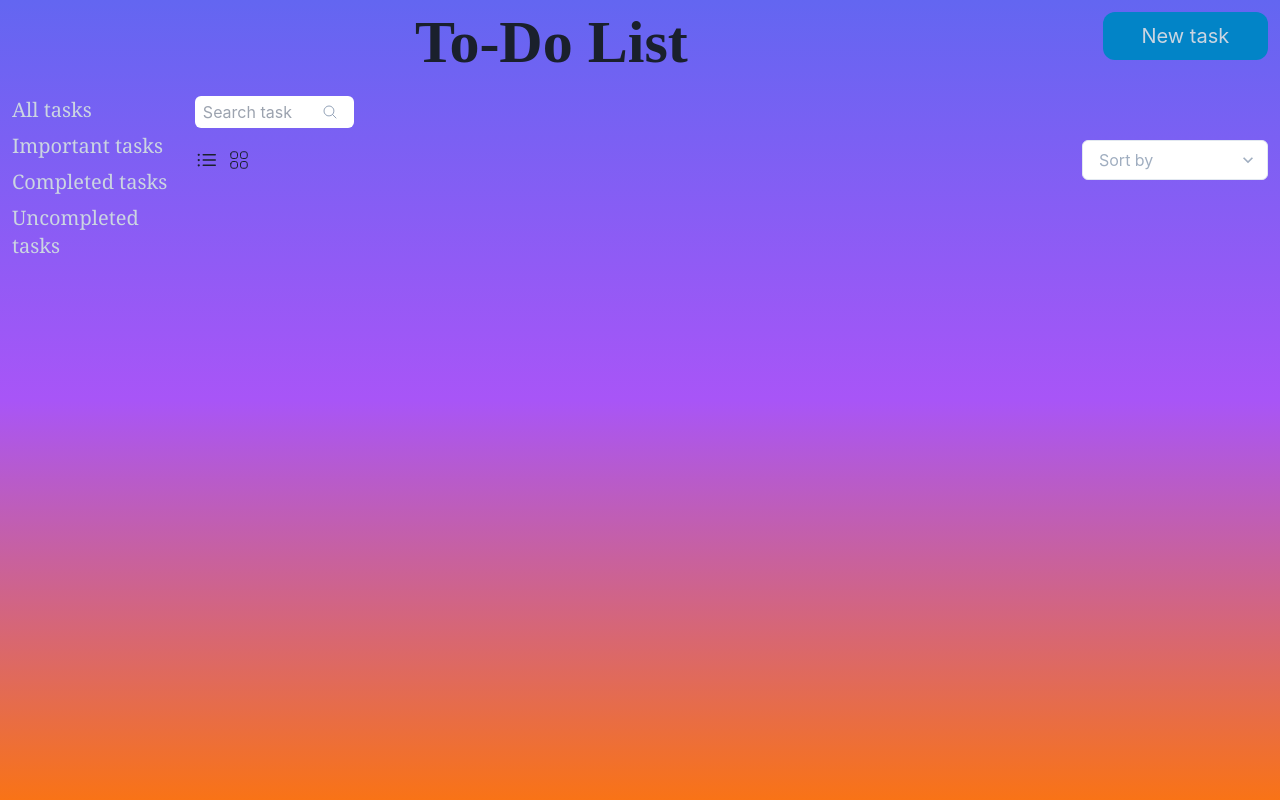
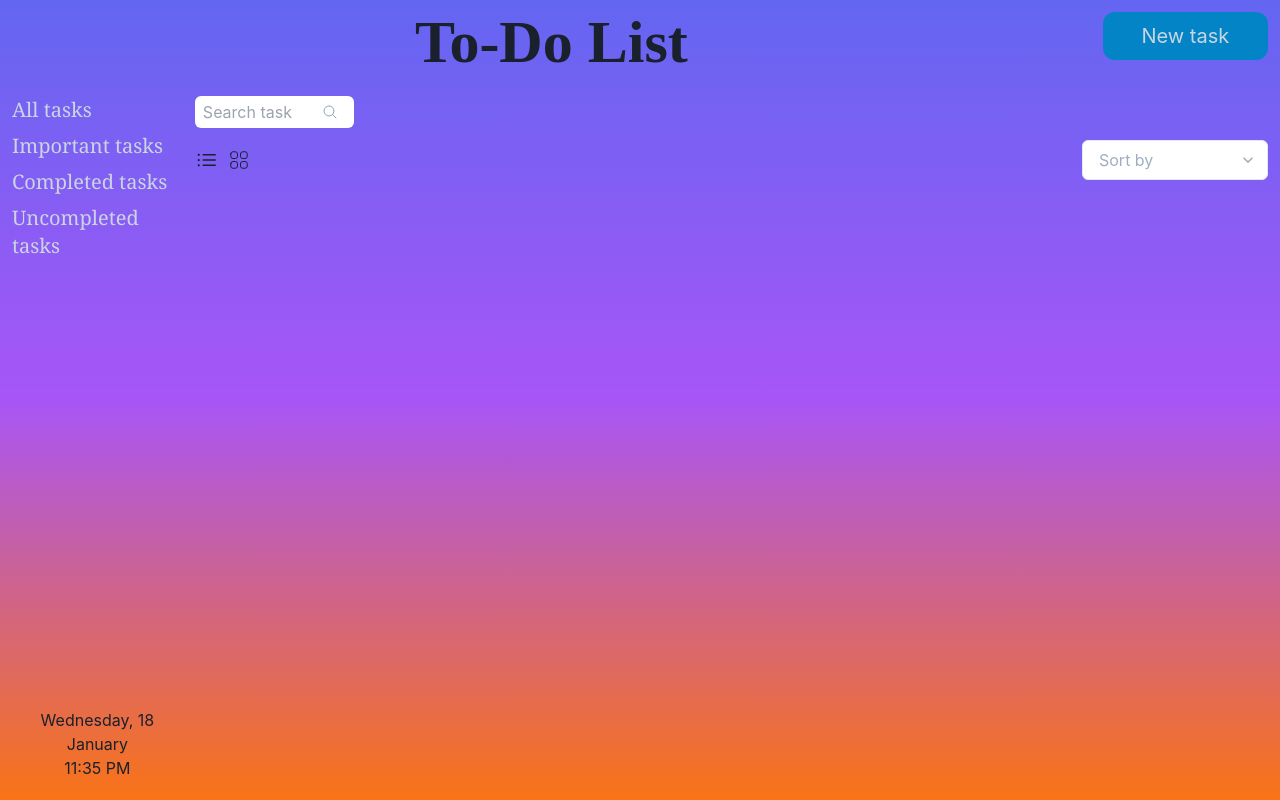
Before and after one commit to ArthurChemov/todo_app_react, a React (Create React App) app: page / in a window 1280 px wide. Built offline with nearby package versions, Linux system fonts and the light colour scheme.

Commit message:
Update realtime

```diff
--- a/package.json
+++ b/package.json
@@ -15,6 +15,7 @@
     "@types/react": "^18.0.27",
     "@types/react-dom": "^18.0.10",
     "framer-motion": "^8.5.0",
+    "moment": "^2.29.4",
     "react": "^18.2.0",
     "react-dom": "^18.2.0",
     "react-icons": "^4.7.1",
--- a/src/components/menu/Sidebar.tsx
+++ b/src/components/menu/Sidebar.tsx
@@ -1,11 +1,13 @@
 import { Flex, Box, Text } from "@chakra-ui/react";
 import { NavLink } from 'react-router-dom';
-import { links } from './Links';
+import { links } from '../utilities/Links';
+import { useDate } from '../utilities/useDate';
 
 function Sidebar() {
+
     return (
-        <Flex className=' h-full items-center flex-col font-serif pt-6 ml-3 justify-between'>
-            <Box>
+        <Flex className=' h-full items-center flex-col pt-6 ml-3 justify-between'>
+            <Box className=" font-serif">
                 {links.map((item, index) => {
                     return (
                         <nav key={index} className='mb-2 hover:text-red-500 hover:border-4 hover:border-transparent hover:border-r-red-500 text-slate-300
@@ -18,6 +20,11 @@ function Sidebar() {
                     );
                 })}
             </Box>
+            <Text className=" text-center pb-5">
+                {useDate().date}
+                <br />
+                {useDate().time}
+            </Text>
         </Flex>
     );
 }
--- /dev/null
+++ b/src/components/utilities/useDate.tsx
@@ -0,0 +1,33 @@
+import { useState, useEffect } from 'react';
+
+export function useDate() {
+  const locale = 'en';
+  const [today, setDate] = useState(new Date());
+
+  useEffect(() => {
+    const timer = setInterval(() => {
+      setDate(new Date());
+    }, 60 * 1000);
+    return () => {
+      clearInterval(timer);
+    }
+  }, []);
+
+  let day;
+  let date;
+  let time;
+
+  (async function() {
+    while (true) {
+      day = today.toLocaleDateString(locale, { weekday: 'long' });
+      date = `${day}, ${today.getDate()} ${today.toLocaleDateString(locale, { month: 'long' })}\n\n`;
+      time = today.toLocaleTimeString(locale, { hour: 'numeric', hour12: true, minute: 'numeric' });
+      await new Promise(resolve => setTimeout(resolve, 1000));
+    }
+  })()
+
+  return {
+    date,
+    time
+  };
+}
--- a/tailwind.config.js
+++ b/tailwind.config.js
@@ -7,7 +7,7 @@ module.exports = {
         losAngeles: 'Brush Script MT, cursive'
       },
       screens:{
-        small: '480px'
+        small: '320px'
       }
     },
   },
```
Also changed, not shown: src/components/utilities/Links.tsx (renamed from src/components/menu/Links.tsx), 1 other file (tests, documents, lock files or other folders).
